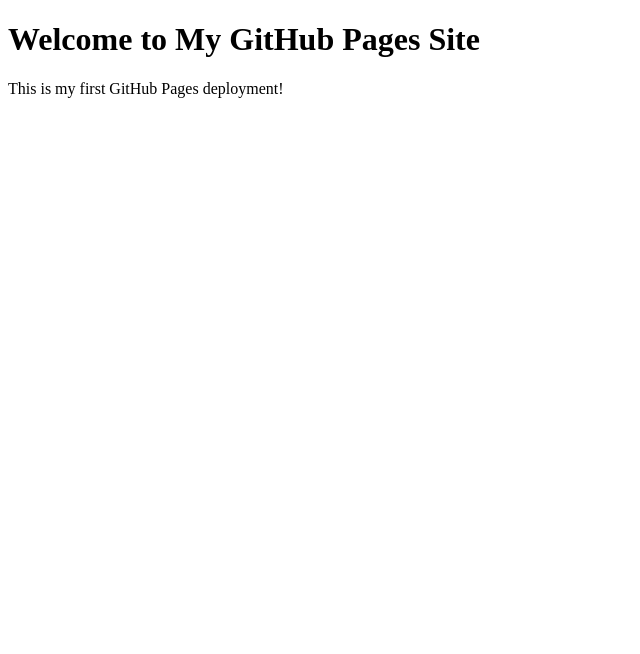
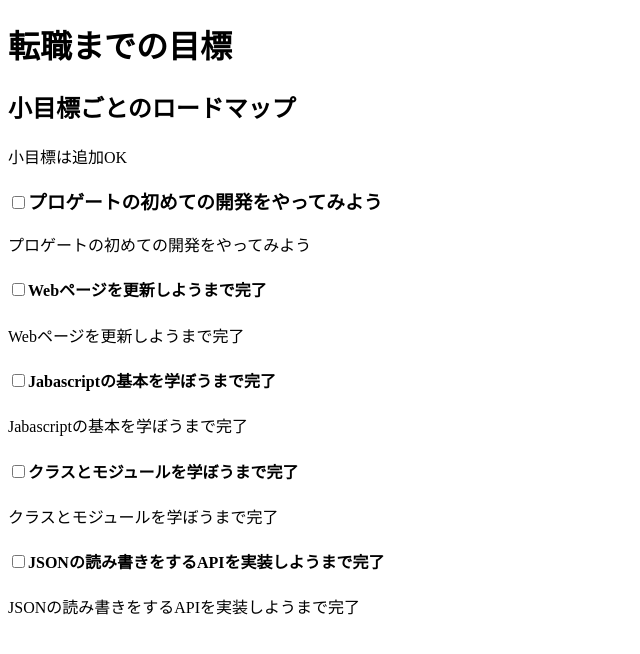
Before and after one commit to shion-01/my-first-web-app, a plain HTML site: page index.html in a window 1280 px wide. Shown: the whole page, without its empty margins (0-640 px from the left). Drawn offline with Linux system fonts and the light colour scheme.

Commit message:
Add files via upload

```diff
--- a/index.html
+++ b/index.html
@@ -3,10 +3,21 @@
 <head>
     <meta charset="UTF-8">
     <meta name="viewport" content="width=device-width, initial-scale=1.0">
-    <title>My GitHub Pages Site</title>
+    <title>プログラマーまでのロードマップ</title>
 </head>
 <body>
-    <h1>Welcome to My GitHub Pages Site</h1>
-    <p>This is my first GitHub Pages deployment!</p>
+    <h1>転職までの目標</h1>
+    <h2>小目標ごとのロードマップ</h2>
+        <p>小目標は追加OK</p>
+    <h3><input type="checkbox" id="agree" name="agree" value="yes">プロゲートの初めての開発をやってみよう</h3>
+    <label for="agree">プロゲートの初めての開発をやってみよう</label>
+    <h4><input type="checkbox" id="agree" name="agree" value="yes">Webページを更新しようまで完了</h4>
+    <label for="agree">Webページを更新しようまで完了</label>
+    <h4><input type="checkbox" id="agree" name="agree" value="yes">Jabascriptの基本を学ぼうまで完了</h4>
+    <label for="agree">Jabascriptの基本を学ぼうまで完了</label>
+    <h4><input type="checkbox" id="agree" name="agree" value="yes">クラスとモジュールを学ぼうまで完了</h4>
+    <label for="agree">クラスとモジュールを学ぼうまで完了</label>
+    <h4><input type="checkbox" id="agree" name="agree" value="yes">JSONの読み書きをするAPIを実装しようまで完了</h4>
+    <label for="agree">JSONの読み書きをするAPIを実装しようまで完了</label>
 </body>
 </html>
```
